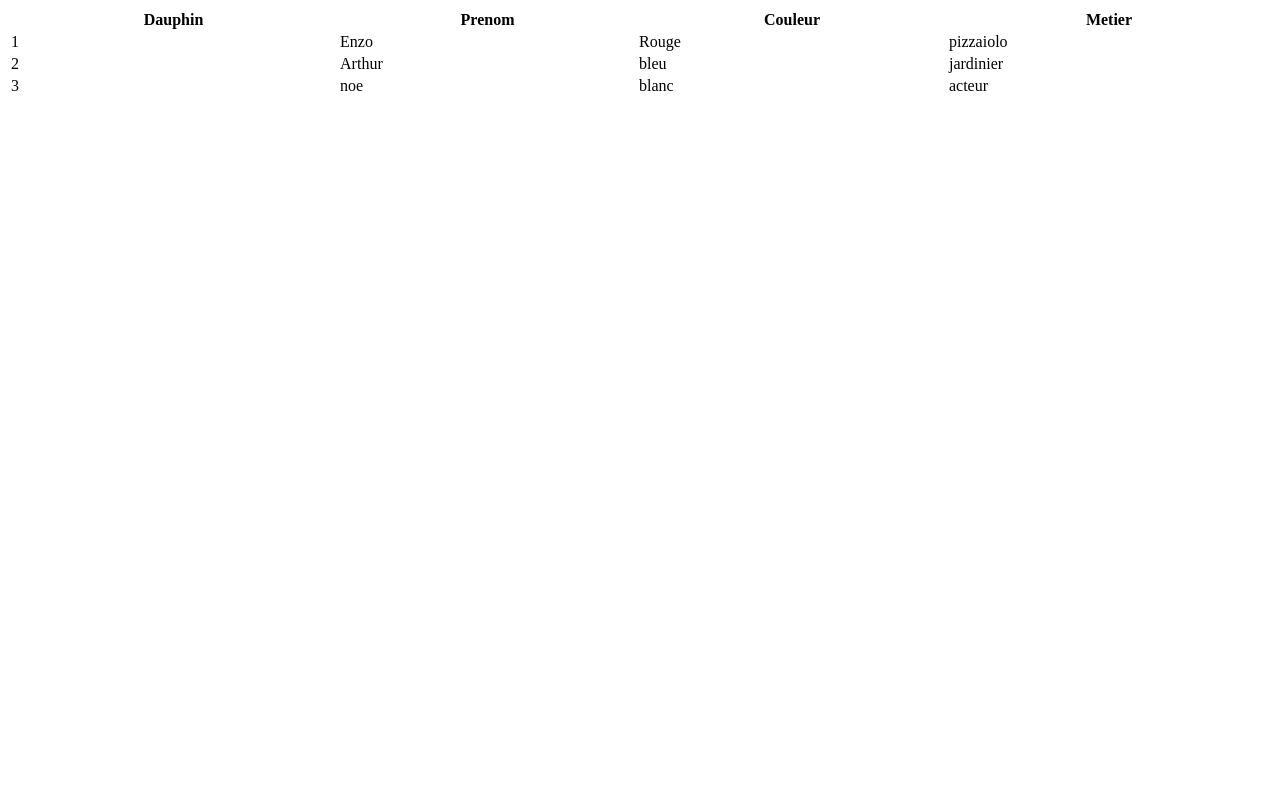
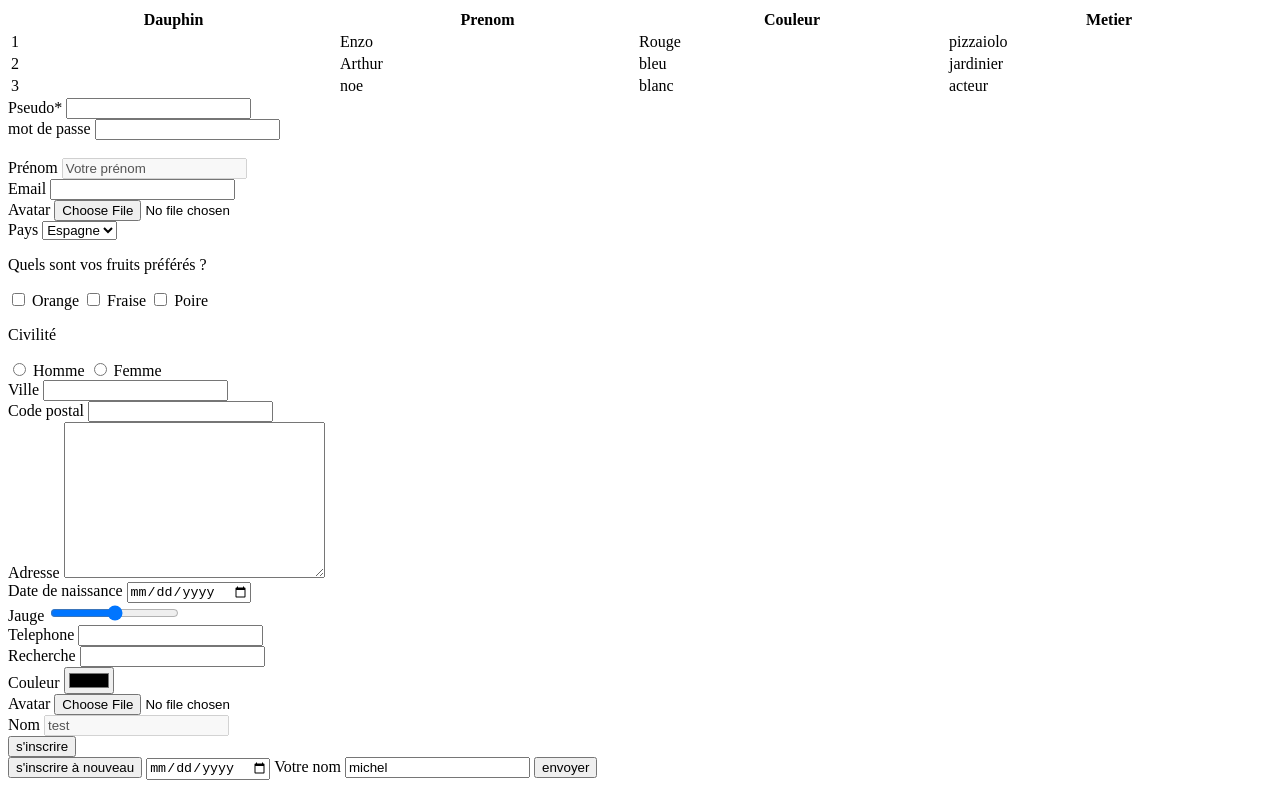
Before and after one commit to arthurperdreau/deuxiemePageHTML, a plain HTML site: page index.html in a window 1280 px wide. Drawn offline with Linux system fonts and the light colour scheme.

Commit message:
exercice finalisé

```diff
--- a/index.html
+++ b/index.html
@@ -32,5 +32,83 @@
         <td>acteur</td>
     </tr>
 </table>
+<form>
+    <label for="fname">Pseudo*</label>
+    <input type="text"  name="fname"><br>
+
+    <label for="mdp">mot de passe</label>
+    <input type="text"  name="mdp"></form><br>
+
+    <label for="prenom">Prénom</label>
+    <input type="text" name="prenom" value="Votre prénom" disabled><br>
+
+    <label for="mail">Email</label>
+    <input type="email" name="mail"><br>
+
+    <label for="avatar">Avatar</label>
+    <input type="file" name="avatar"><br>
+
+    <label for="pays">Pays</label>
+    <select name="pays"><option value="esp">Espagne</option><option value="fr">France</option> <option value="bel">Belgique</option></select><br>
+
+    <p>Quels sont vos fruits préférés ?</p>
+    <input type="checkbox" name="orange" value="orange">
+    <label for="orange">Orange</label>
+    <input type="checkbox"  name="orange" value="fraise">
+    <label for="fraise">Fraise</label>
+    <input type="checkbox" name="orange" value="poire">
+    <label for="oranget">Poire</label>
+
+    <p>Civilité</p>
+    <input type="radio" name="genre">
+    <label for="genre">Homme</label>
+    <input type="radio" name="genre">
+        <label for="genre">Femme</label><br>
+
+    <label for="lieu">Ville</label>
+    <input name="lieu"><br>
+
+    <label for="departement">Code postal</label>
+    <input name="departement"><br>
+
+    <label for="adresse">Adresse</label>
+    <textarea name="adresse" rows="10" cols="30"></textarea><br>
+
+    <label for="date">Date de naissance</label>
+    <input type="date" name="date"><br>
+
+    <label for="jauge">Jauge</label>
+    <input type="range" name="jauge"><br>
+
+    <label for="tel">Telephone</label>
+    <input name="tel"><br>
+
+    <label for="recherche">Recherche</label>
+    <input name="recherche"><br>
+
+    <label for="couleur">Couleur</label>
+    <input type="color" name="couleur"><br>
+
+    <label for="avatar">Avatar</label>
+    <input type="file" name="avatar"><br>
+
+    <label for="nom">Nom</label>
+    <input name="nom" value="test" disabled><br>
+
+    <button type="button" name="button1"  onclick="alert('inscription effetctuée!')">s'inscrire</button><br>
+
+    <button type="button" name="button2"  onclick="alert('inscription effetctuée!')">s'inscrire à nouveau</button>
+
+    <input type="date" >
+
+    <label for="vn">Votre nom</label>
+    <input name="vn" value="michel">
+    <input type="submit" value="envoyer">
+
+
+
+
+
+</form>
 </body>
 </html>
```
